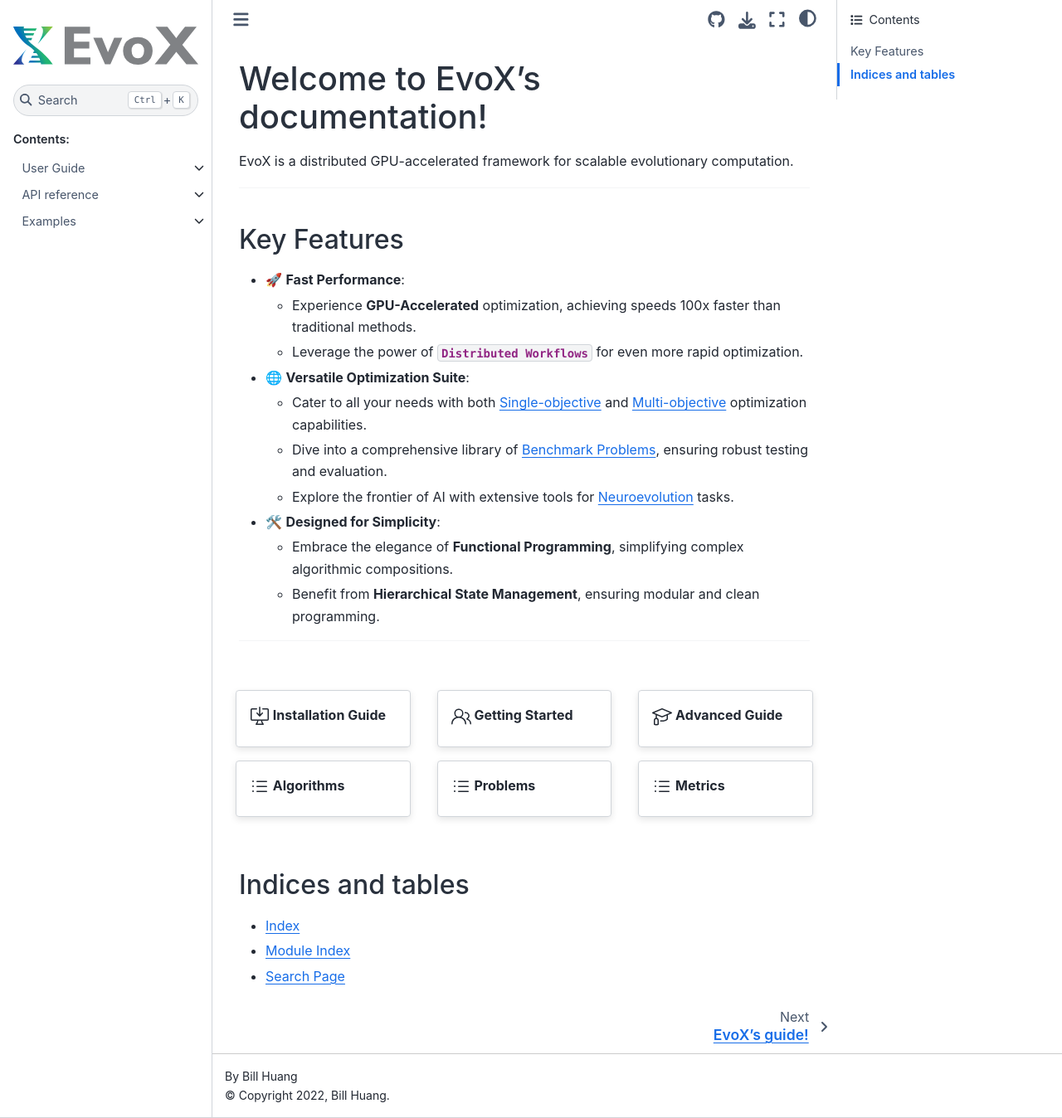
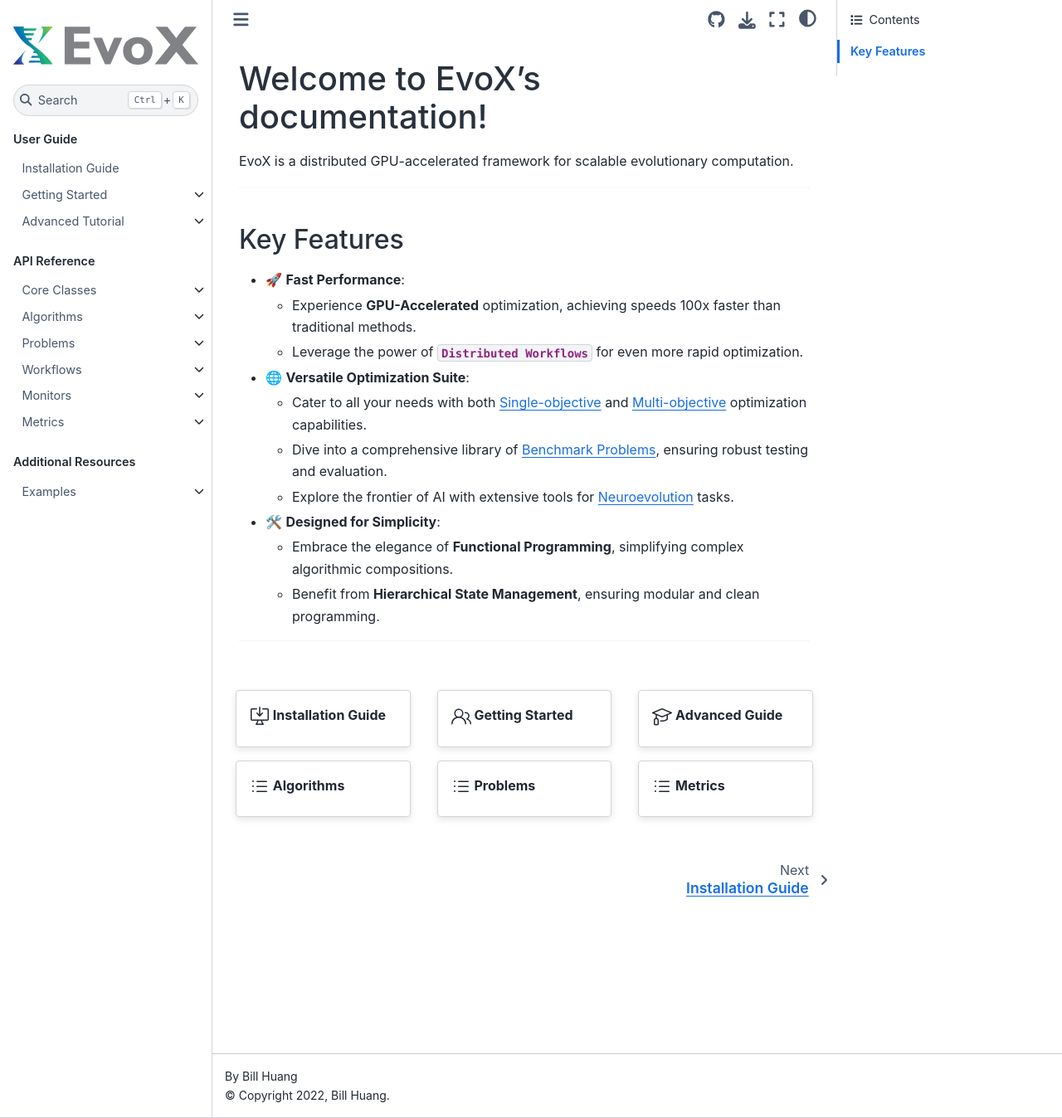
Before and after one commit to EMI-Group/evox, a Sphinx documentation site: the page built from docs/source/index.md, in a window 1280 px wide and 1348 px high. Shown: the whole window at 83% size. Built offline with Sphinx 7.4.7 and the Sphinx Book theme 1.1.4, drawn with Linux system fonts in a browser that asks for light colours.

Commit message:
doc: improve the doc's index page

````diff
--- a/docs/source/index.md
+++ b/docs/source/index.md
@@ -2,17 +2,36 @@
 
 
 ```{toctree}
-:caption: 'Contents:'
+:caption: 'User Guide'
 :maxdepth: 1
 :hidden:
 
-User Guide <guide/index>
-API reference <api/index>
+guide/install
+guide/basics/index
+guide/advanced/index
+```
+
+```{toctree}
+:caption: 'API Reference'
+:maxdepth: 1
+:hidden:
+api/core/index
+api/algorithms/index
+api/problems/index
+api/workflows/index
+api/monitors/index
+api/metrics/index
+```
+
+```{toctree}
+:caption: 'Additional Resources'
+:maxdepth: 2
+:hidden:
+
 Examples <example/index>
 ```
 
 EvoX is a distributed GPU-accelerated framework for scalable evolutionary computation.
-
 
 ---
 
@@ -80,9 +99,3 @@ EvoX is a distributed GPU-accelerated framework for scalable evolutionary comput
       :link: api/metrics/index
       :link-type: doc
 ```
-
-## Indices and tables
-
-- {ref}`genindex`
-- {ref}`modindex`
-- {ref}`search`
````
Also changed, not shown: docs/source/api/index.rst (deleted, +0 -15 lines), docs/source/guide/index.md (deleted, +0 -9 lines).
